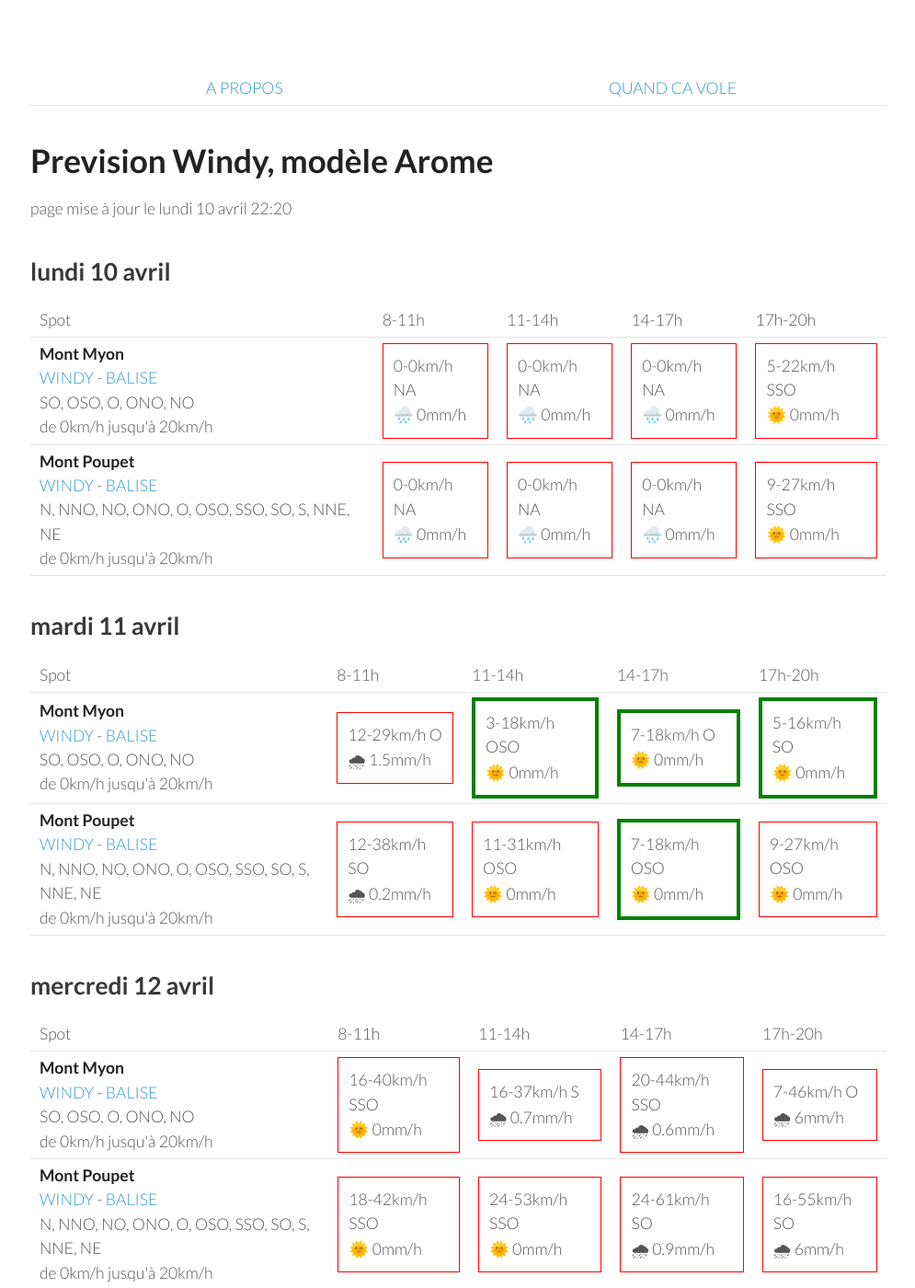
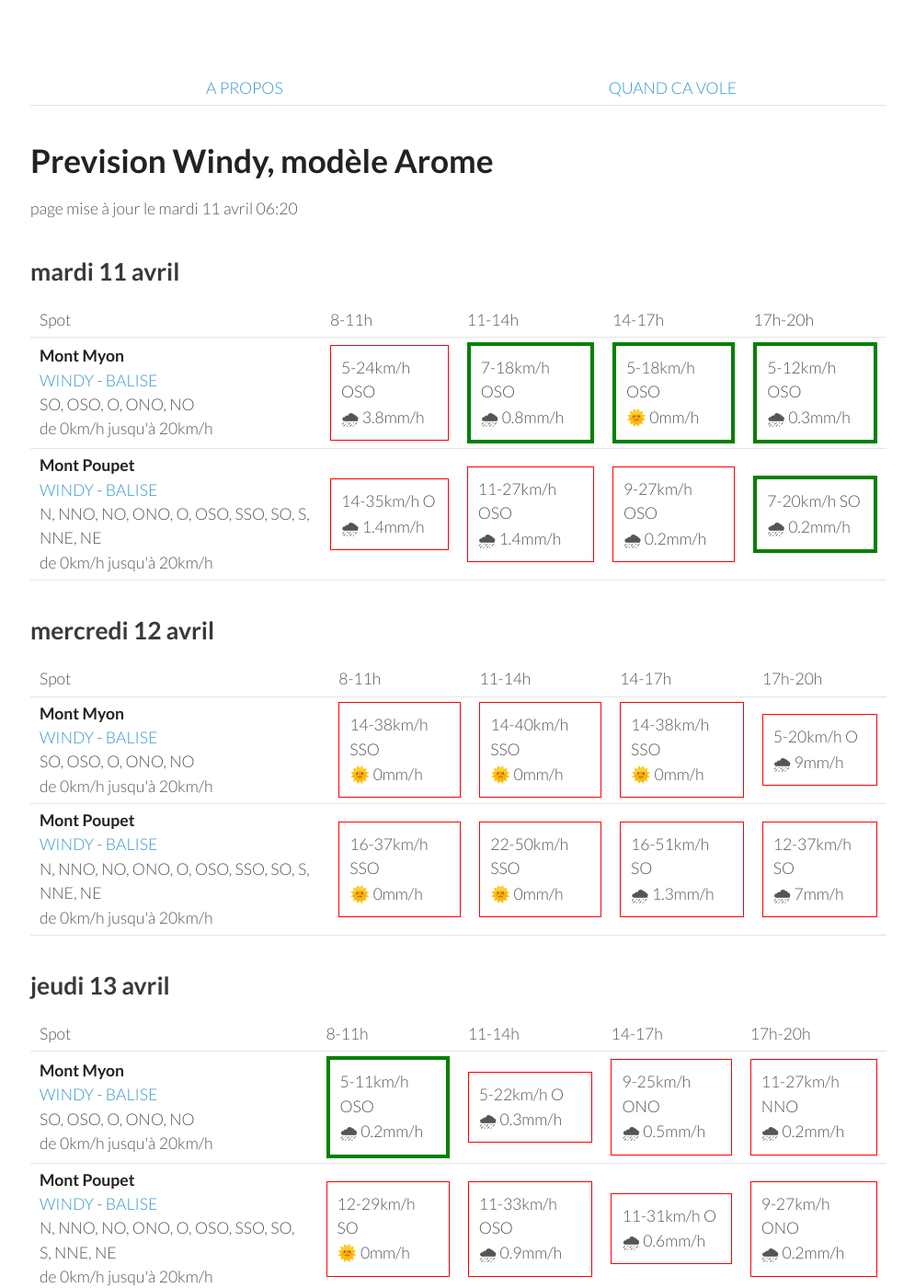
Before and after one commit to parapente-dans-le-nord/parapente-dans-le-nord.github.io, a Jekyll site: the page built from jura.markdown, in a window 1280 px wide and 1400 px high. Shown: the whole window at 92% size, without its empty margins (25-1020 px from the left). Built offline with Jekyll 4.4.1, drawn with Linux system fonts in a browser that asks for light colours; some of the changed text lies outside the part shown.

Commit message:
update index.markdown

```diff
--- a/jura.markdown
+++ b/jura.markdown
@@ -7,42 +7,8 @@ title:  "Tous les spots"
 {: .links}
 
 # Prevision Windy, modèle Arome
-page mise à jour le lundi 10 avril 22:20
+page mise à jour le mardi 11 avril 06:20
 
-## lundi 10 avril
-
-{::nomarkdown}
-<table>
-  <tbody>
-    <tr>
-      <td>Spot</td>
-      <td>8-11h</td>
-      <td>11-14h</td>
-      <td>14-17h</td>
-      <td>17h-20h</td>
-    </tr>
-<tr>
-        <td><strong>Mont Myon</strong><br><a href="https://windy.com/46.331/5.397?45.898,5.394,8,m:eWoagj8">WINDY</a> - <span class=""><a href="http://www.balisemeteo.com/balise.php?idBalise=70">BALISE</a> </span><br> <span class="vent-favorable">SO, OSO, O, ONO, NO</span><br><span class="force-vent">de 0km/h jusqu'à 20km/h</span> </td>
-
-            <td><div class="not-flyable"><p>0-0km/h NA</p><p>🌧️ 0mm/h</p></div></td>
-            <td><div class="not-flyable"><p>0-0km/h NA</p><p>🌧️ 0mm/h</p></div></td>
-            <td><div class="not-flyable"><p>0-0km/h NA</p><p>🌧️ 0mm/h</p></div></td>
-            <td><div class="not-flyable"><p>5-22km/h SSO</p><p>🌞 0mm/h</p></div></td>
-
-    </tr>
-<tr>
-        <td><strong>Mont Poupet</strong><br><a href="https://windy.com/46.970/5.876?46.541,5.876,8">WINDY</a> - <span class=""><a href="http://www.balisemeteo.com/balise.php?idBalise=92">BALISE</a> </span><br> <span class="vent-favorable">N, NNO, NO, ONO, O, OSO, SSO, SO, S, NNE, NE</span><br><span class="force-vent">de 0km/h jusqu'à 20km/h</span> </td>
-
-            <td><div class="not-flyable"><p>0-0km/h NA</p><p>🌧️ 0mm/h</p></div></td>
-            <td><div class="not-flyable"><p>0-0km/h NA</p><p>🌧️ 0mm/h</p></div></td>
-            <td><div class="not-flyable"><p>0-0km/h NA</p><p>🌧️ 0mm/h</p></div></td>
-            <td><div class="not-flyable"><p>9-27km/h SSO</p><p>🌞 0mm/h</p></div></td>
-
-    </tr>
-
-</tbody>
-</table>
-{:/}
 ## mardi 11 avril
 
 {::nomarkdown}
@@ -58,20 +24,20 @@ page mise à jour le lundi 10 avril 22:20
 <tr>
         <td><strong>Mont Myon</strong><br><a href="https://windy.com/46.331/5.397?45.898,5.394,8,m:eWoagj8">WINDY</a> - <span class=""><a href="http://www.balisemeteo.com/balise.php?idBalise=70">BALISE</a> </span><br> <span class="vent-favorable">SO, OSO, O, ONO, NO</span><br><span class="force-vent">de 0km/h jusqu'à 20km/h</span> </td>
 
-            <td><div class="not-flyable"><p>12-29km/h O</p><p>🌧 1.5mm/h</p></div></td>
-            <td><div class="flyable"><p>3-18km/h OSO</p><p>🌞 0mm/h</p></div></td>
-            <td><div class="flyable"><p>7-18km/h O</p><p>🌞 0mm/h</p></div></td>
-            <td><div class="flyable"><p>5-16km/h SO</p><p>🌞 0mm/h</p></div></td>
+            <td><div class="not-flyable"><p>5-24km/h OSO</p><p>🌧 3.8mm/h</p></div></td>
+            <td><div class="flyable"><p>7-18km/h OSO</p><p>🌧 0.8mm/h</p></div></td>
+            <td><div class="flyable"><p>5-18km/h OSO</p><p>🌞 0mm/h</p></div></td>
+            <td><div class="flyable"><p>5-12km/h OSO</p><p>🌧 0.3mm/h</p></div></td>
 
 
     </tr>
 <tr>
         <td><strong>Mont Poupet</strong><br><a href="https://windy.com/46.970/5.876?46.541,5.876,8">WINDY</a> - <span class=""><a href="http://www.balisemeteo.com/balise.php?idBalise=92">BALISE</a> </span><br> <span class="vent-favorable">N, NNO, NO, ONO, O, OSO, SSO, SO, S, NNE, NE</span><br><span class="force-vent">de 0km/h jusqu'à 20km/h</span> </td>
 
-            <td><div class="not-flyable"><p>12-38km/h SO</p><p>🌧 0.2mm/h</p></div></td>
-            <td><div class="not-flyable"><p>11-31km/h OSO</p><p>🌞 0mm/h</p></div></td>
-            <td><div class="flyable"><p>7-18km/h OSO</p><p>🌞 0mm/h</p></div></td>
-            <td><div class="not-flyable"><p>9-27km/h OSO</p><p>🌞 0mm/h</p></div></td>
+            <td><div class="not-flyable"><p>14-35km/h O</p><p>🌧 1.4mm/h</p></div></td>
+            <td><div class="not-flyable"><p>11-27km/h OSO</p><p>🌧 1.4mm/h</p></div></td>
+            <td><div class="not-flyable"><p>9-27km/h OSO</p><p>🌧 0.2mm/h</p></div></td>
+            <td><div class="flyable"><p>7-20km/h SO</p><p>🌧 0.2mm/h</p></div></td>
 
 
     </tr>
@@ -94,20 +60,20 @@ page mise à jour le lundi 10 avril 22:20
 <tr>
         <td><strong>Mont Myon</strong><br><a href="https://windy.com/46.331/5.397?45.898,5.394,8,m:eWoagj8">WINDY</a> - <span class=""><a href="http://www.balisemeteo.com/balise.php?idBalise=70">BALISE</a> </span><br> <span class="vent-favorable">SO, OSO, O, ONO, NO</span><br><span class="force-vent">de 0km/h jusqu'à 20km/h</span> </td>
 
-            <td><div class="not-flyable"><p>16-40km/h SSO</p><p>🌞 0mm/h</p></div></td>
-            <td><div class="not-flyable"><p>16-37km/h S</p><p>🌧 0.7mm/h</p></div></td>
-            <td><div class="not-flyable"><p>20-44km/h SSO</p><p>🌧 0.6mm/h</p></div></td>
-            <td><div class="not-flyable"><p>7-46km/h O</p><p>🌧 6mm/h</p></div></td>
+            <td><div class="not-flyable"><p>14-38km/h SSO</p><p>🌞 0mm/h</p></div></td>
+            <td><div class="not-flyable"><p>14-40km/h SSO</p><p>🌞 0mm/h</p></div></td>
+            <td><div class="not-flyable"><p>14-38km/h SSO</p><p>🌞 0mm/h</p></div></td>
+            <td><div class="not-flyable"><p>5-20km/h O</p><p>🌧 9mm/h</p></div></td>
 
 
     </tr>
 <tr>
         <td><strong>Mont Poupet</strong><br><a href="https://windy.com/46.970/5.876?46.541,5.876,8">WINDY</a> - <span class=""><a href="http://www.balisemeteo.com/balise.php?idBalise=92">BALISE</a> </span><br> <span class="vent-favorable">N, NNO, NO, ONO, O, OSO, SSO, SO, S, NNE, NE</span><br><span class="force-vent">de 0km/h jusqu'à 20km/h</span> </td>
 
-            <td><div class="not-flyable"><p>18-42km/h SSO</p><p>🌞 0mm/h</p></div></td>
-            <td><div class="not-flyable"><p>24-53km/h SSO</p><p>🌞 0mm/h</p></div></td>
-            <td><div class="not-flyable"><p>24-61km/h SO</p><p>🌧 0.9mm/h</p></div></td>
-            <td><div class="not-flyable"><p>16-55km/h SO</p><p>🌧 6mm/h</p></div></td>
+            <td><div class="not-flyable"><p>16-37km/h SSO</p><p>🌞 0mm/h</p></div></td>
+            <td><div class="not-flyable"><p>22-50km/h SSO</p><p>🌞 0mm/h</p></div></td>
+            <td><div class="not-flyable"><p>16-51km/h SO</p><p>🌧 1.3mm/h</p></div></td>
+            <td><div class="not-flyable"><p>12-37km/h SO</p><p>🌧 7mm/h</p></div></td>
 
 
     </tr>
@@ -130,20 +96,20 @@ page mise à jour le lundi 10 avril 22:20
 <tr>
         <td><strong>Mont Myon</strong><br><a href="https://windy.com/46.331/5.397?45.898,5.394,8,m:eWoagj8">WINDY</a> - <span class=""><a href="http://www.balisemeteo.com/balise.php?idBalise=70">BALISE</a> </span><br> <span class="vent-favorable">SO, OSO, O, ONO, NO</span><br><span class="force-vent">de 0km/h jusqu'à 20km/h</span> </td>
 
-            <td><div class="not-flyable"><p>5-11km/h SSO</p><p>🌧 0.4mm/h</p></div></td>
-            <td><div class="not-flyable"><p>9-25km/h O</p><p>🌧 0.5mm/h</p></div></td>
-            <td><div class="not-flyable"><p>9-25km/h ONO</p><p>🌧 0.2mm/h</p></div></td>
-            <td><div class="not-flyable"><p>7-24km/h NO</p><p>🌞 0mm/h</p></div></td>
+            <td><div class="flyable"><p>5-11km/h OSO</p><p>🌧 0.2mm/h</p></div></td>
+            <td><div class="not-flyable"><p>5-22km/h O</p><p>🌧 0.3mm/h</p></div></td>
+            <td><div class="not-flyable"><p>9-25km/h ONO</p><p>🌧 0.5mm/h</p></div></td>
+            <td><div class="not-flyable"><p>11-27km/h NNO</p><p>🌧 0.2mm/h</p></div></td>
 
 
     </tr>
 <tr>
         <td><strong>Mont Poupet</strong><br><a href="https://windy.com/46.970/5.876?46.541,5.876,8">WINDY</a> - <span class=""><a href="http://www.balisemeteo.com/balise.php?idBalise=92">BALISE</a> </span><br> <span class="vent-favorable">N, NNO, NO, ONO, O, OSO, SSO, SO, S, NNE, NE</span><br><span class="force-vent">de 0km/h jusqu'à 20km/h</span> </td>
 
-            <td><div class="not-flyable"><p>14-31km/h SO</p><p>🌞 0mm/h</p></div></td>
-            <td><div class="not-flyable"><p>14-37km/h OSO</p><p>🌧 0.2mm/h</p></div></td>
-            <td><div class="not-flyable"><p>11-31km/h OSO</p><p>🌞 0mm/h</p></div></td>
-            <td><div class="not-flyable"><p>7-27km/h ONO</p><p>🌞 0mm/h</p></div></td>
+            <td><div class="not-flyable"><p>12-29km/h SO</p><p>🌞 0mm/h</p></div></td>
+            <td><div class="not-flyable"><p>11-33km/h OSO</p><p>🌧 0.9mm/h</p></div></td>
+            <td><div class="not-flyable"><p>11-31km/h O</p><p>🌧 0.6mm/h</p></div></td>
+            <td><div class="not-flyable"><p>9-27km/h ONO</p><p>🌧 0.2mm/h</p></div></td>
 
 
     </tr>
@@ -166,8 +132,8 @@ page mise à jour le lundi 10 avril 22:20
 <tr>
         <td><strong>Mont Myon</strong><br><a href="https://windy.com/46.331/5.397?45.898,5.394,8,m:eWoagj8">WINDY</a> - <span class=""><a href="http://www.balisemeteo.com/balise.php?idBalise=70">BALISE</a> </span><br> <span class="vent-favorable">SO, OSO, O, ONO, NO</span><br><span class="force-vent">de 0km/h jusqu'à 20km/h</span> </td>
 
-            <td><div class="not-flyable"><p>1-9km/h SSO</p><p>🌞 0mm/h</p></div></td>
-            <td><div class="not-flyable"><p>7-22km/h SSO</p><p>🌞 0mm/h</p></div></td>
+            <td><div class="not-flyable"><p>3-9km/h S</p><p>🌞 0mm/h</p></div></td>
+            <td><div class="not-flyable"><p>5-18km/h SSO</p><p>🌞 0mm/h</p></div></td>
             <td><div class="not-flyable"><p>12-31km/h SSO</p><p>🌞 0mm/h</p></div></td>
             <td><div class="not-flyable"><p>14-31km/h S</p><p>🌧 0.5mm/h</p></div></td>
 
@@ -177,7 +143,7 @@ page mise à jour le lundi 10 avril 22:20
         <td><strong>Mont Poupet</strong><br><a href="https://windy.com/46.970/5.876?46.541,5.876,8">WINDY</a> - <span class=""><a href="http://www.balisemeteo.com/balise.php?idBalise=92">BALISE</a> </span><br> <span class="vent-favorable">N, NNO, NO, ONO, O, OSO, SSO, SO, S, NNE, NE</span><br><span class="force-vent">de 0km/h jusqu'à 20km/h</span> </td>
 
             <td><div class="not-flyable"><p>11-22km/h S</p><p>🌞 0mm/h</p></div></td>
-            <td><div class="not-flyable"><p>12-29km/h SSO</p><p>🌞 0mm/h</p></div></td>
+            <td><div class="not-flyable"><p>11-27km/h SSO</p><p>🌞 0mm/h</p></div></td>
             <td><div class="not-flyable"><p>14-33km/h SO</p><p>🌞 0mm/h</p></div></td>
             <td><div class="not-flyable"><p>14-33km/h SO</p><p>🌞 0mm/h</p></div></td>
 
```
